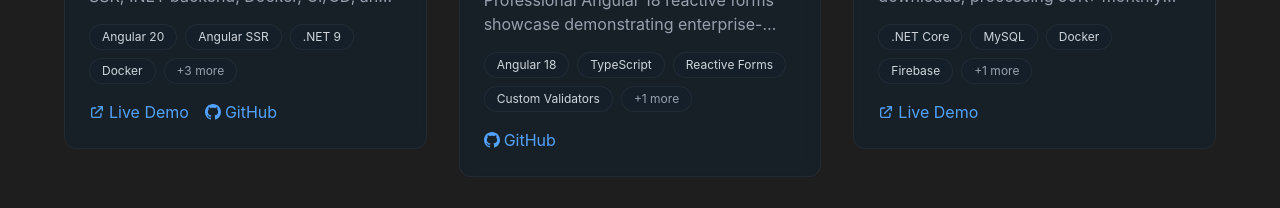
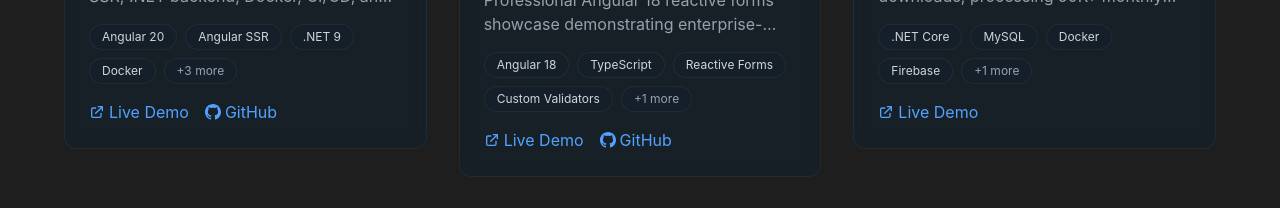
Before and after one commit to AdelSS04/my-portfolio, an Angular app in the folder src/UI/: page / in a window 1280 px wide. Shown: the part 8520-8728 px from the top of the page. Built offline with nearby package versions, Linux system fonts and the light colour scheme; grey boxes are pictures that could not be loaded.

Commit message:
feat: add live URL for Angular Reactive Forms Showcase project

```diff
--- a/src/UI/src/app/components/projects/projects.ts
+++ b/src/UI/src/app/components/projects/projects.ts
@@ -177,6 +177,7 @@
       category: 'Open Source',
       technologies: ['Angular 18', 'TypeScript', 'Reactive Forms', 'Custom Validators', 'Type Safety'],
       githubUrl: 'https://github.com/AdelSS04/angular-reactive-forms-showcase',
+      liveUrl: 'https://demo-reactive.vercel.app/',
       featured: true,
       year: '2025',
       thumbnail: 'assets/images/angular-form.png'
```
